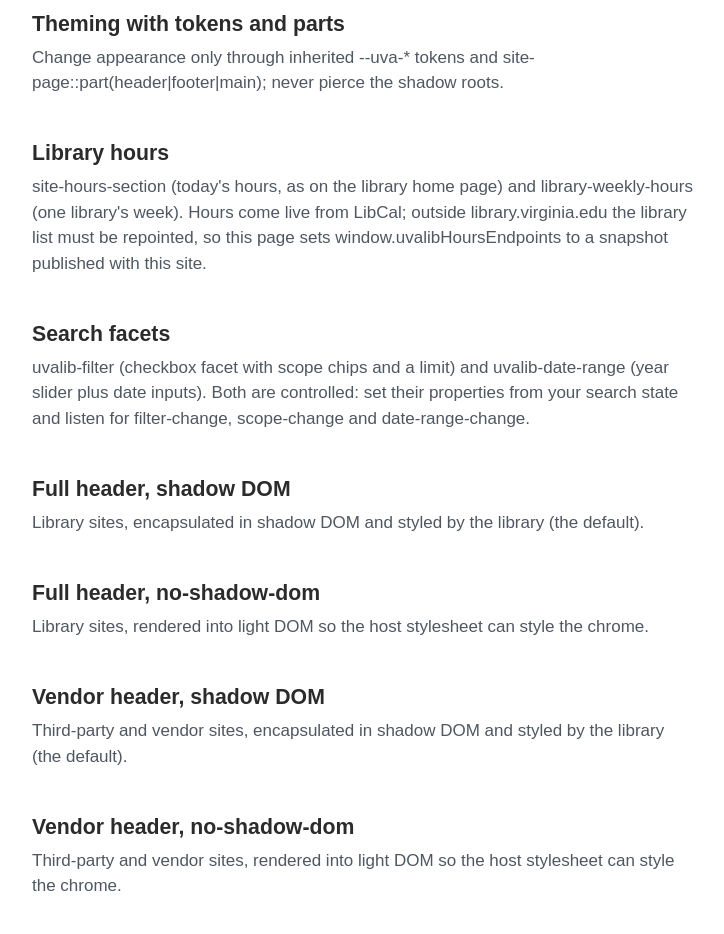
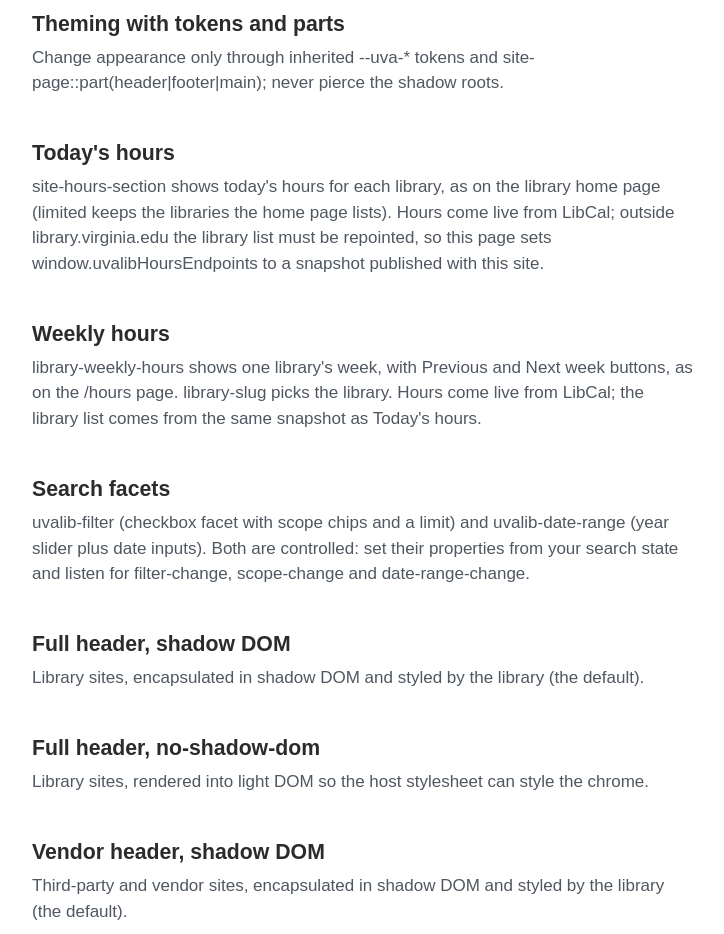
Before and after one commit to uvalib/reusable-web-library, a website built with Vite: page site/index.html in a window 1280 px wide. Shown: the part 1200-2134 px from the top of the page, without its empty margins (8-732 px from the left). Built offline with nearby package versions, Linux system fonts and the light colour scheme; a web font is replaced by a local one.

Commit message:
fix(site): show the weekly hours table in the gallery
The Library hours preset stacked today's hours and a weekly table in one page,
which is about 900px tall, so in the gallery's 28rem editor the weekly table
sat below the 433px result pane and looked missing.

Split it into two presets that match how the site uses the elements, Today's
hours (site-hours-section, the home page) and Weekly hours (library-weekly-hours,
/hours), and let a preset ask for a taller gallery editor on wide screens
(Preset.height, via --ide-height). Both hours presets use 36rem, so each
component fits its result pane; phones keep the stacked 40rem editor.

Co-Authored-By: Claude Opus 5.5 <noreply@anthropic.com>

```diff
--- a/site/src/gallery.ts
+++ b/site/src/gallery.ts
@@ -11,6 +11,7 @@ function mountIde(slot: Element, example: Preset) {
   const ide = document.createElement('playground-ide') as PlaygroundIde;
   ide.resizable = true;
   ide.config = { files: withCdnBase(example, cdnBase()).files };
+  if (example.height) ide.style.setProperty('--ide-height', example.height);
   slot.replaceWith(ide);
 }
 
@@ -35,6 +36,7 @@ for (const example of [...presets, ...galleryExamples]) {
   description.textContent = example.description;
   const slot = document.createElement('div');
   slot.className = 'ide-slot';
+  if (example.height) (slot as HTMLElement).style.setProperty('--ide-height', example.height);
   section.setAttribute('aria-labelledby', heading.id);
   section.append(heading, description, slot);
   container.append(section);
--- a/site/src/presets.ts
+++ b/site/src/presets.ts
@@ -8,6 +8,8 @@ export interface Preset {
   title: string;
   description: string;
   files: Record<string, { content: string; hidden?: boolean }>;
+  /** Gallery editor height on wide screens (CSS length), when 28rem is too short for the result. */
+  height?: string;
 }
 
 export const CDN_TOKEN = '{{CDN}}';
@@ -232,15 +234,16 @@ site-page::part(footer) {
     },
   },
   {
-    id: 'library-hours',
-    title: 'Library hours',
+    id: 'todays-hours',
+    title: "Today's hours",
     description:
-      "site-hours-section (today's hours, as on the library home page) and library-weekly-hours (one library's week). Hours come live from LibCal; outside library.virginia.edu the library list must be repointed, so this page sets window.uvalibHoursEndpoints to a snapshot published with this site.",
+      "site-hours-section shows today's hours for each library, as on the library home page (limited keeps the libraries the home page lists). Hours come live from LibCal; outside library.virginia.edu the library list must be repointed, so this page sets window.uvalibHoursEndpoints to a snapshot published with this site.",
+    height: '36rem',
     files: {
       'index.html': {
         content: page({
-          title: 'Library hours',
-          components: ['site-hours-section', 'library-weekly-hours'],
+          title: "Today's hours",
+          components: ['site-hours-section'],
           body: `    <script>
       // On library.virginia.edu nothing is needed. Elsewhere the library list (Drupal's
       // JSON:API, same-origin only) must come from a copy; set this before the components load.
@@ -251,8 +254,6 @@ site-page::part(footer) {
       <div class="todays-hours">
         <site-hours-section limited></site-hours-section>
       </div>
-      <h2>Clemons Library</h2>
-      <library-weekly-hours library-slug="clemons" heading-level="3"></library-weekly-hours>
     </site-page>`,
           styles: true,
         }),
@@ -260,9 +261,32 @@ site-page::part(footer) {
       'styles.css': {
         content: `.todays-hours {
   max-width: 20rem;
-  margin-block-end: 2rem;
 }
 `,
+      },
+    },
+  },
+  {
+    id: 'weekly-hours',
+    title: 'Weekly hours',
+    description:
+      "library-weekly-hours shows one library's week, with Previous and Next week buttons, as on the /hours page. library-slug picks the library. Hours come live from LibCal; the library list comes from the same snapshot as Today's hours.",
+    height: '36rem',
+    files: {
+      'index.html': {
+        content: page({
+          title: 'Weekly hours',
+          components: ['library-weekly-hours'],
+          body: `    <script>
+      // On library.virginia.edu nothing is needed. Elsewhere the library list (Drupal's
+      // JSON:API, same-origin only) must come from a copy; set this before the components load.
+      window.uvalibHoursEndpoints = { libraries: '${CDN_TOKEN}../data/hours-libraries.json' };
+    </script>
+    <site-page>
+      <h1>Clemons Library hours</h1>
+      <library-weekly-hours library-slug="clemons"></library-weekly-hours>
+    </site-page>`,
+        }),
       },
     },
   },
--- a/site/src/site.css
+++ b/site/src/site.css
@@ -99,7 +99,8 @@ playground-ide,
   --playground-highlight-color: var(--site-link);
   --playground-border: 1px solid var(--site-border);
   --playground-preview-width: 55%;
-  height: 28rem;
+  /* A preset can ask for a taller editor (Preset.height, set by gallery.ts). */
+  height: var(--ide-height, 28rem);
   border-radius: 4px;
 }
 
```
Also changed, not shown: test/presets.test.ts (+14 -12 lines).
